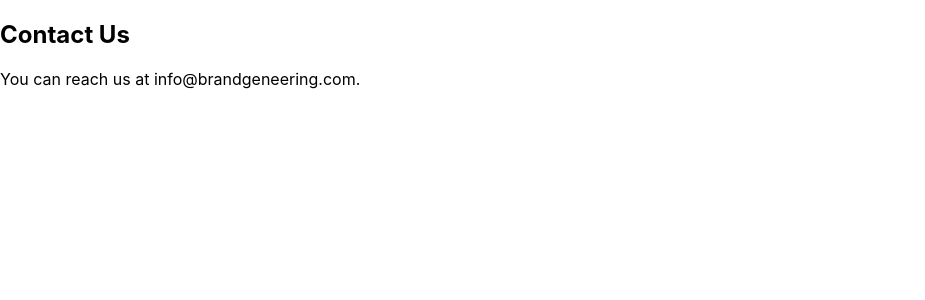
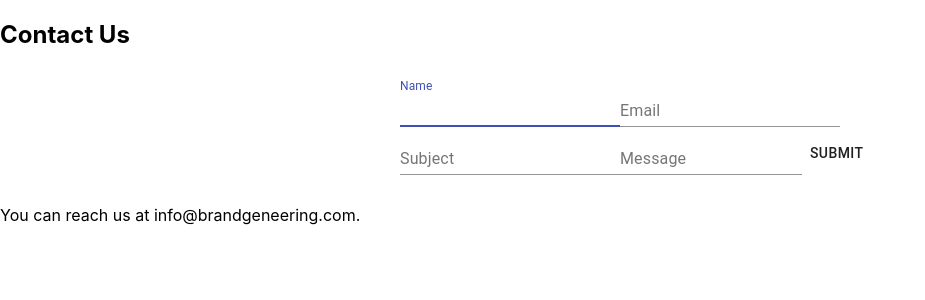
Before and after one commit to NeuTrix/brandgeneering, a React (Create React App) app: page /contact in a window 1280 px wide. Shown: the top 300 px of the page, without its empty margins (0-925 px from the left). Built offline with nearby package versions, Linux system fonts and the light colour scheme.

Commit message:
Update base form template
- turned off yup validation and simplified form submit for now
- no styling

```diff
--- a/src/components/Form/index.tsx
+++ b/src/components/Form/index.tsx
@@ -45,12 +45,14 @@
 
   // const { handleSubmit, form } = useForm();
 
-  const handleChange = (event: React.ChangeEvent) => {
-    console.log('===> in handleChange', { event }); // ******
-    // setFormState({
-    //   ...formState,
-    //   [event.target.name]: event.target.value,
-    // });
+  const handleChange = (event: any) => {
+    let { name, value } = event.target;
+    //
+    console.log('===> in handleChange', { name, value, formState }); // ******
+    setFormState({
+      ...formState,
+      [name]: value,
+    })
   };
 
   const validateForm = () => {
@@ -63,55 +65,41 @@
     return schema.validate(formState);
   };
 
-  const handleSubmitForm = async (event: React.ChangeEvent) => {
+  const handleSubmitForm = async (event: any) => {
+    console.log("==>", { formState });///
     event.preventDefault();
-    console.log({ event });///
-    // const errors = validateForm();
-    // if (errors) {
-    //   return toast('Please correct the errors in the form.', { type: 'error' });
-    // }
-    // const { name, email, subject, message } = formState;
-    // try {
-    //   await axios.post('https://example.com/contact', {
-    //     name,
-    //     email,
-    //     subject,
-    //     message,
-    //   });
-    //   toast('Your message has been sent.', { type: 'success' });
-    //   setFormState({});
-    // } catch (error) {
-    //   toast('There was an error sending your message.', { type: 'error' });
-    // }
+
   };
+
+  const { name, email, subject, message } = formState;
 
   return (
     <div className={classes.container}>
-      <form onSubmit={() => null}>
+      <form onSubmit={handleSubmitForm}>
         <div className={classes.form}>
           <TextField
             label="Name"
             name="name"
-            value={formState.name}
+            value={name}
             onChange={handleChange}
             autoFocus
           />
           <TextField
             label="Email"
             name="email"
-            value={formState.email}
+            value={email}
             onChange={handleChange}
           />
           <TextField
             label="Subject"
             name="subject"
-            value={formState.subject}
+            value={subject}
             onChange={handleChange}
           />
           <TextField
             label="Message"
             name="message"
-            value={formState.message}
+            value={message}
             onChange={handleChange}
             multiline
           />
--- a/src/pages/ContactPage/index.tsx
+++ b/src/pages/ContactPage/index.tsx
@@ -1,10 +1,12 @@
+import ContactForm from "components/Form";
 import React from "react";
 
-// Define functional component for ContactPage
+
 const ContactPage: React.FC = () => {
   return (
     <main>
       <h2>Contact Us</h2>
+      <ContactForm />
       <p>You can reach us at info@brandgeneering.com.</p>
     </main>
   );
```
